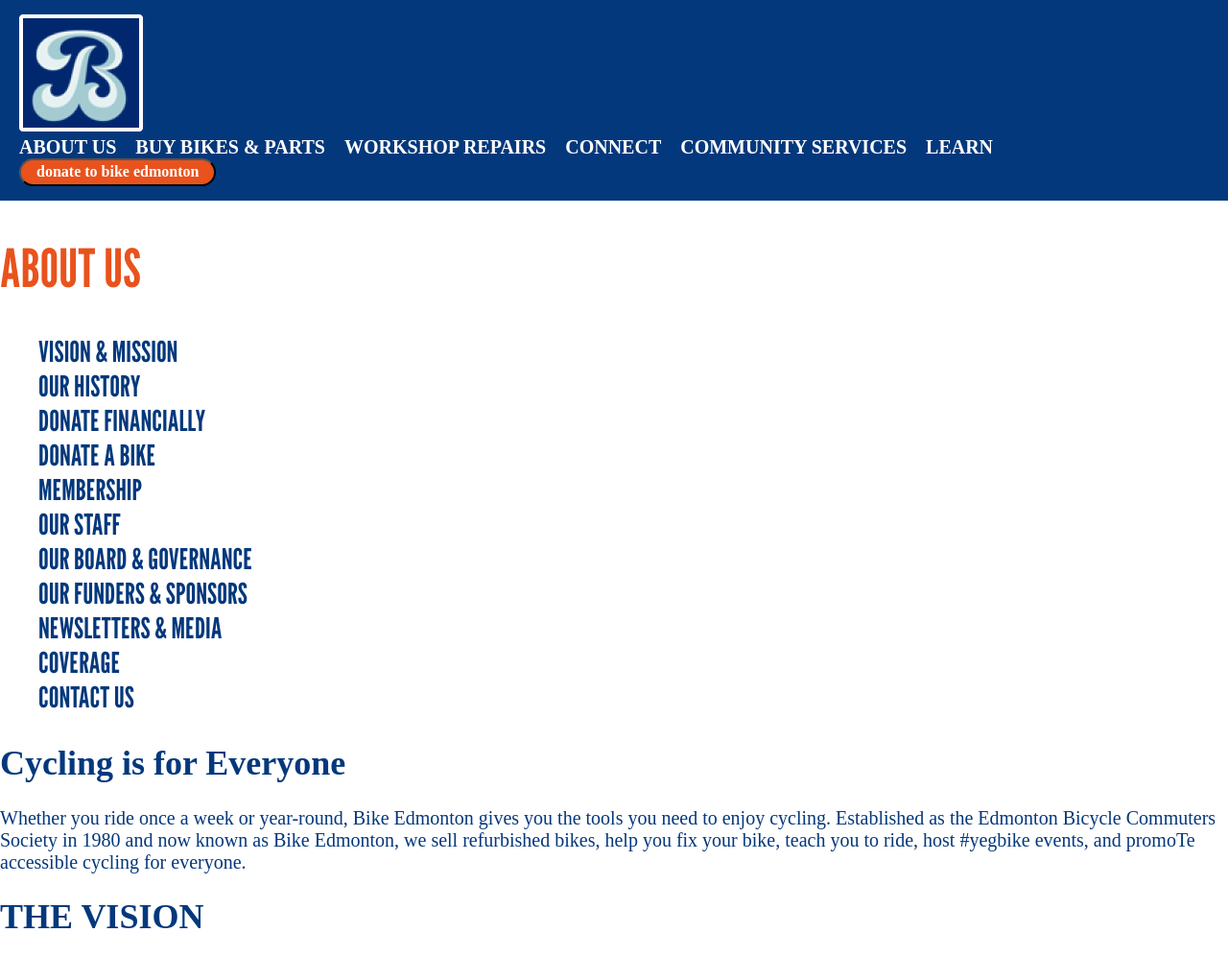
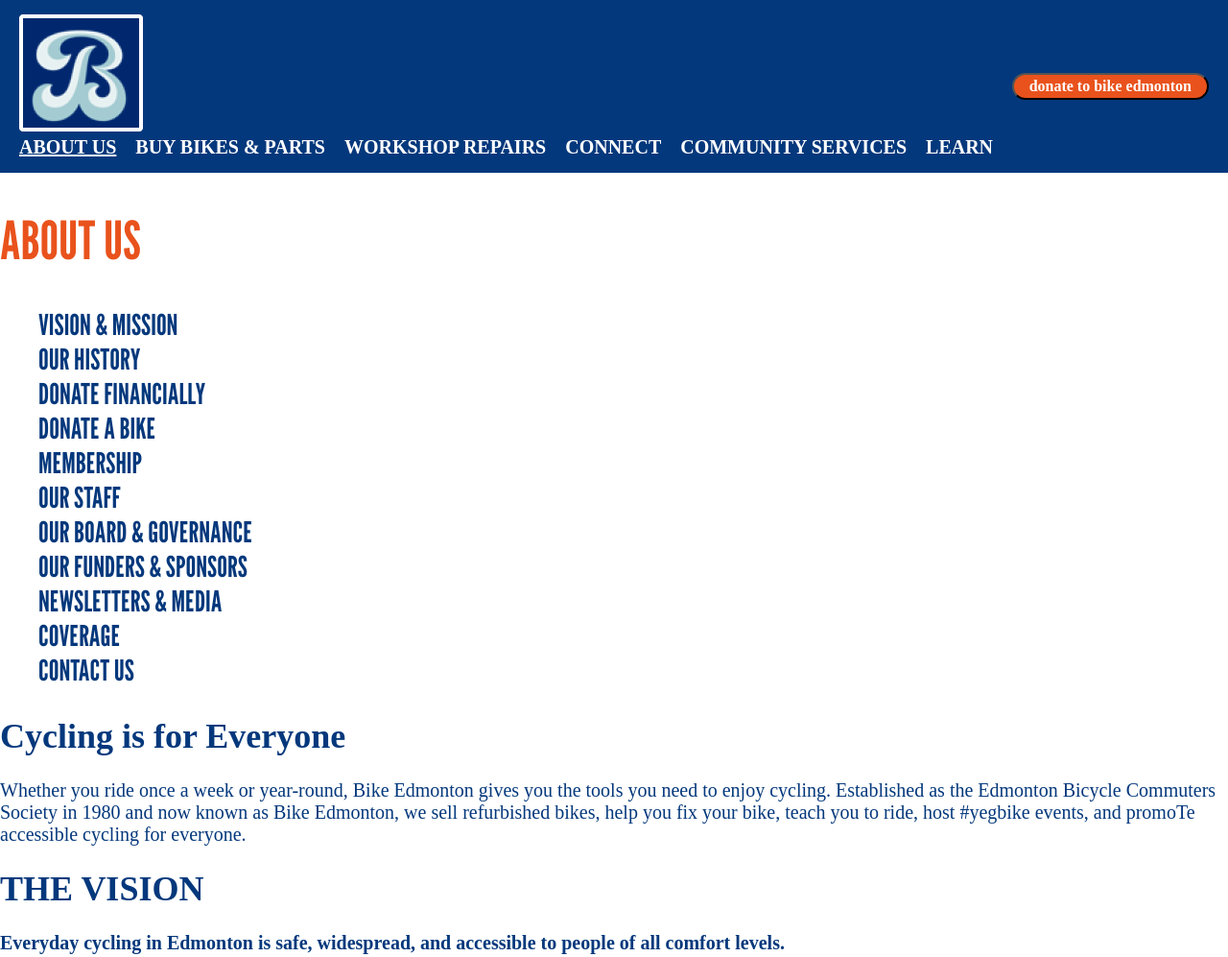
Before and after one commit to SarenaP/bike-edmonton-2, a plain HTML site: page aboutus.html in a window 1280 px wide. Shown: the top 997 px of the page at 96% size. Drawn offline with nearby package versions, Linux system fonts and the light colour scheme; a web font is replaced by a local one.

Commit message:
new image

```diff
--- a/aboutus.html
+++ b/aboutus.html
@@ -21,16 +21,13 @@
 </head>
 <body style="background-color: white;">
 
-<!-- Navigation BEGINS -->
+	<!-- Nagivation BEGINS -->
 	<header>
 		<nav>
-    		<div class=header>
-    			<a href="index.html">
-     	 			<img  src="images/bikeedmontonlogo.png" alt="Bike Edmonton Logo">
-     	 		</a>
-     	 				<div class="header list">
+     	 	<img id="logo" src="images/bikeedmontonlogo.png" alt="Bike Edmonton Logo">
+     	 		<div>
     				<ul class="p-navitems">
-        						<li id="h1aboutis">ABOUT US</li>
+        				<li><a href="aboutus.html">ABOUT US</a></li>
         				<li>BUY BIKES & PARTS</li>
         				<li>WORKSHOP REPAIRS</li>
        					<li>CONNECT</li>
@@ -38,12 +35,10 @@
         				<li>LEARN</li>
       				</ul>
       			</div>
+    	</nav>
     		<button class='btn-header'>donate to bike edmonton</button>
-      		</div>
-    	</nav>
     </header>
 	<!-- Navigation ENDS -->
-
 
 	<!-- Vision & Mission Section BEGINS -->
 	<section>
```
Lines whose indentation alone changed are shown as unchanged.
